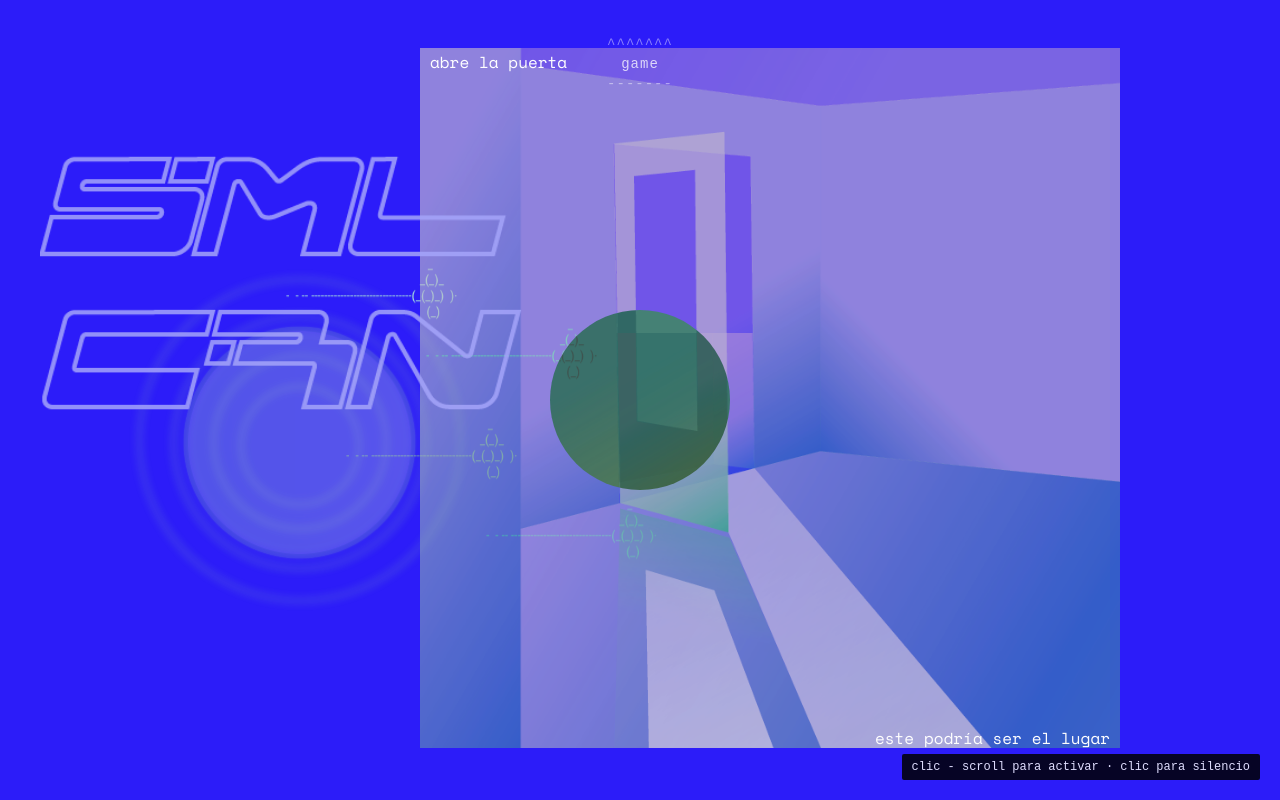
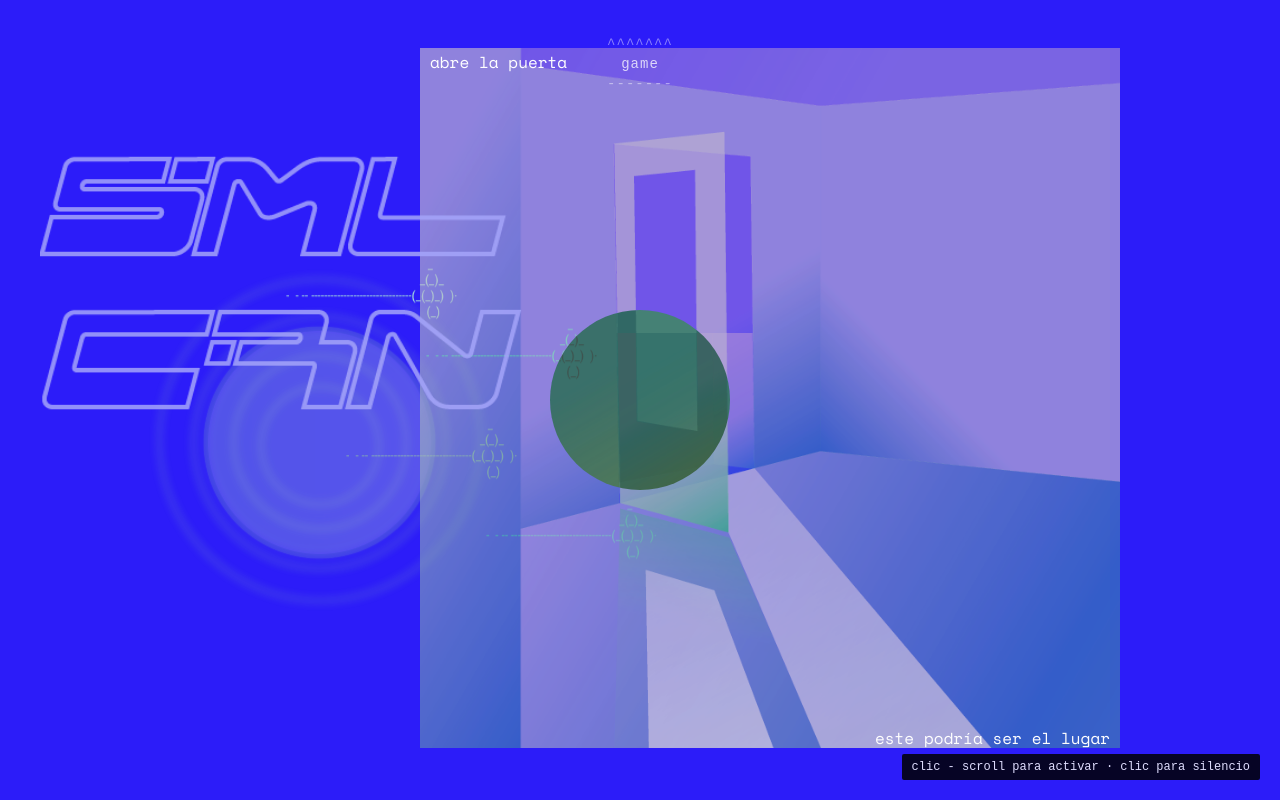
Before and after one commit to simulacroon/bedroomcomputerclub, a plain HTML site: page index.html in a window 1280 px wide. Drawn offline with nearby package versions, Linux system fonts and the light colour scheme.

Commit message:
Update style.css

```diff
--- a/style.css
+++ b/style.css
@@ -405,7 +405,7 @@ opacity: 1;
 
 .bg-wave{
   position:absolute;
-  left:100px;
+  left:120px;
   top:30%;
   width:400px;
   opacity:0.7;
```
